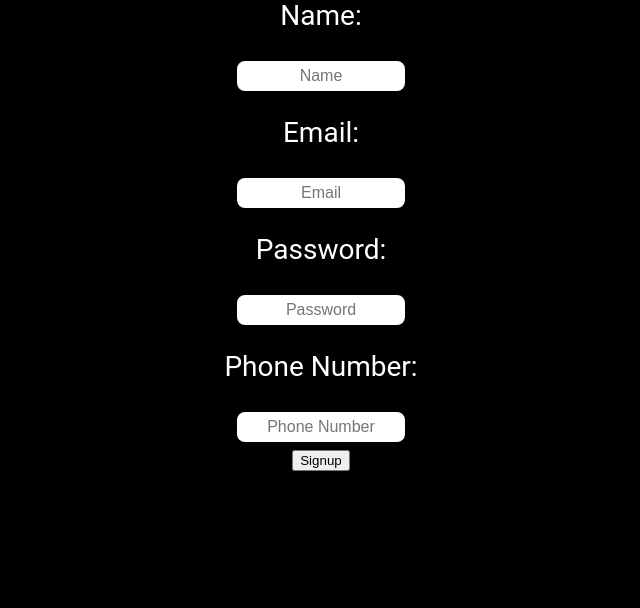
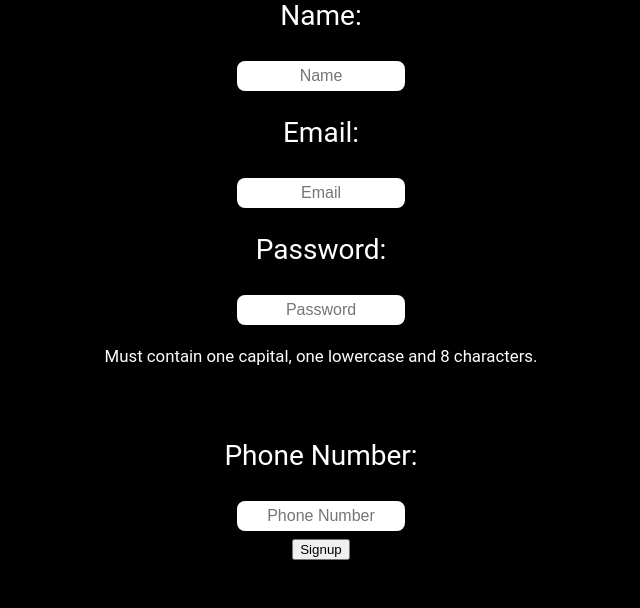
Before and after one commit to CS-LTU/com7033-assignment-mrhatman26, a Flask app: page /users/signup/ in a window 1280 px wide. Shown: the part 327-935 px from the top of the page, without its empty margins (319-959 px from the left). Before the commit the page ends 798 px from the top, so only its background shows below. Run offline with Flask 3, Linux system fonts and the light colour scheme.

Commit message:
Added regex patterns to signup page to validate signup details (I hate regex)

```diff
--- a/static/scripts/signup.js
+++ b/static/scripts/signup.js
@@ -5,7 +5,7 @@ let errorMessage = null;
 
 function oldErrorCheck(){
     var oldErrorMessage = document.getElementById("errorMessage");
-    if (oldErrorMessage === null){ //Finish this!
+    if (oldErrorMessage === null){
         return false;
     }
     else{
@@ -15,6 +15,7 @@ function oldErrorCheck(){
 
 function submitLogin(event){
     event.preventDefault();
+    //Email check
     if (!signupForm[1].value.includes("@")){
         errorMessage = document.createElement("p");
         errorMessage.id = "errorMessage";
@@ -23,6 +24,8 @@ function submitLogin(event){
         mainBody.appendChild(errorMessage);
         return;
     }
+    //Password check
+
     var signupData = {
         "fullname": signupForm[0].value,
         "email": signupForm[1].value,
--- a/templates/users/modify.html
+++ b/templates/users/modify.html
@@ -12,7 +12,7 @@
                                 <input class="textbox" type="text" id="user_email" name="txt_user_email" maxlength="20" value="{{ userdata.user_email }}"  required placeholder="Email">
                                 <br>
                                 <p>Password:</p>
-                                <input class="textbox" type="password" id="user_pass" name="txt_user_pass" maxlength="20" required placeholder="Password">
+                                <input class="textbox" type="password" id="user_pass" name="txt_user_pass" maxlength="20" required placeholder="Password" pattern="(?=.*[a-z])(?=.*[A-Z]).{8,}">
                                 <br>
                                 <p>Phone Number:</p>
                                 <input class="textbox" type="text" id="user_phone" name="txt_user_phone" maxlength="20" value="{{ userdata.user_phone }}" required placeholder="Phone Number">
--- a/templates/users/signup.html
+++ b/templates/users/signup.html
@@ -9,13 +9,16 @@
                                 <input class="textbox" type="text" id="user_forename" name="txt_user_forename" maxlength="20" required placeholder="Name">
                                 <br>
                                 <p>Email:</p>
-                                <input class="textbox" type="text" id="user_email" name="txt_user_email" maxlength="20" required placeholder="Email">
+                                <input class="textbox" type="text" id="user_email" name="txt_user_email" maxlength="20" required placeholder="Email" pattern="[A-Za-z0-9]+@[A-Za-z0-9]+\.[A-Za-z0-9]+" title="Must be a valid email with '@' and '.com' or similar.">
+                                <!--Regex pattern generated with a tool as I don't know how to write it-->
+                                <!--Said tool can be found at: https://regex-generator.olafneumann.org/?sampleText=cmatter%40outlook.com&flags=i&selection=7%7CCharacter,0%7CAlphanumeric%20characters,8%7CAlphanumeric%20characters,16%7CAlphanumeric%20characters-->
                                 <br>
                                 <p>Password:</p>
-                                <input class="textbox" type="password" id="user_pass" name="txt_user_pass" maxlength="20" required placeholder="Password">
+                                <input class="textbox" type="password" id="user_pass" name="txt_user_pass" maxlength="20" required placeholder="Password" pattern="(?=.*[a-z])(?=.*[A-Z]).{8,}" title="Must contain one capital, one lowercase and 8 characters.">
+                                <p style="font-size: 60%;">Must contain one capital, one lowercase and 8 characters.</p>
                                 <br>
                                 <p>Phone Number:</p>
-                                <input class="textbox" type="text" id="user_phone" name="txt_user_phone" maxlength="20" required placeholder="Phone Number">
+                                <input class="textbox" type="text" id="user_phone" name="txt_user_phone" maxlength="20" required placeholder="Phone Number" pattern="(07\d\d\d \d\d\d\d\d\d)|(07\d\d\d\d\d\d\d\d\d)">
                                 <br>
                                 <input type="submit" value="Signup" class="submit_button">
                         </form>
```
Also changed, not shown: static/scripts/login.js (+0 -8 lines).
